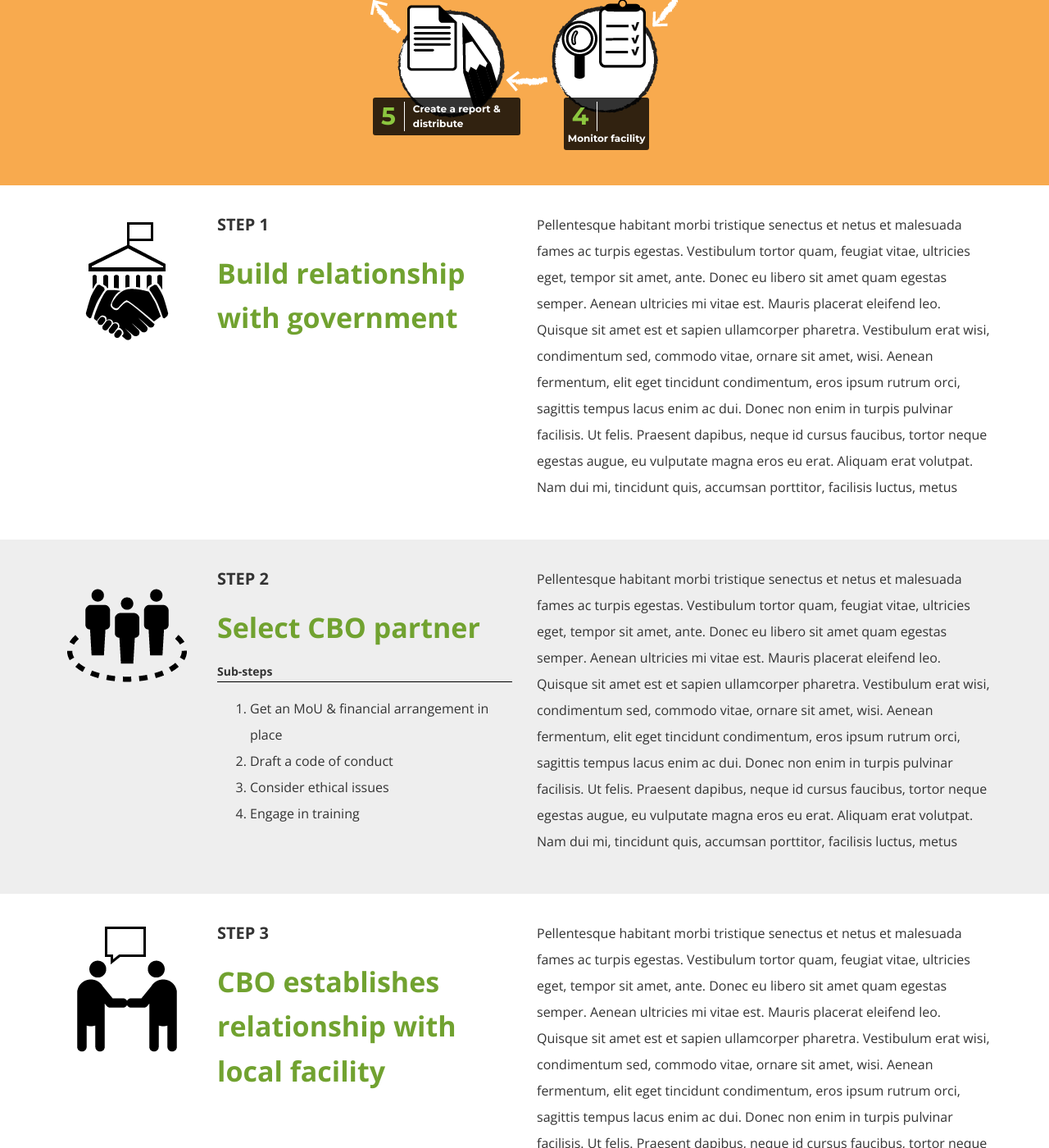
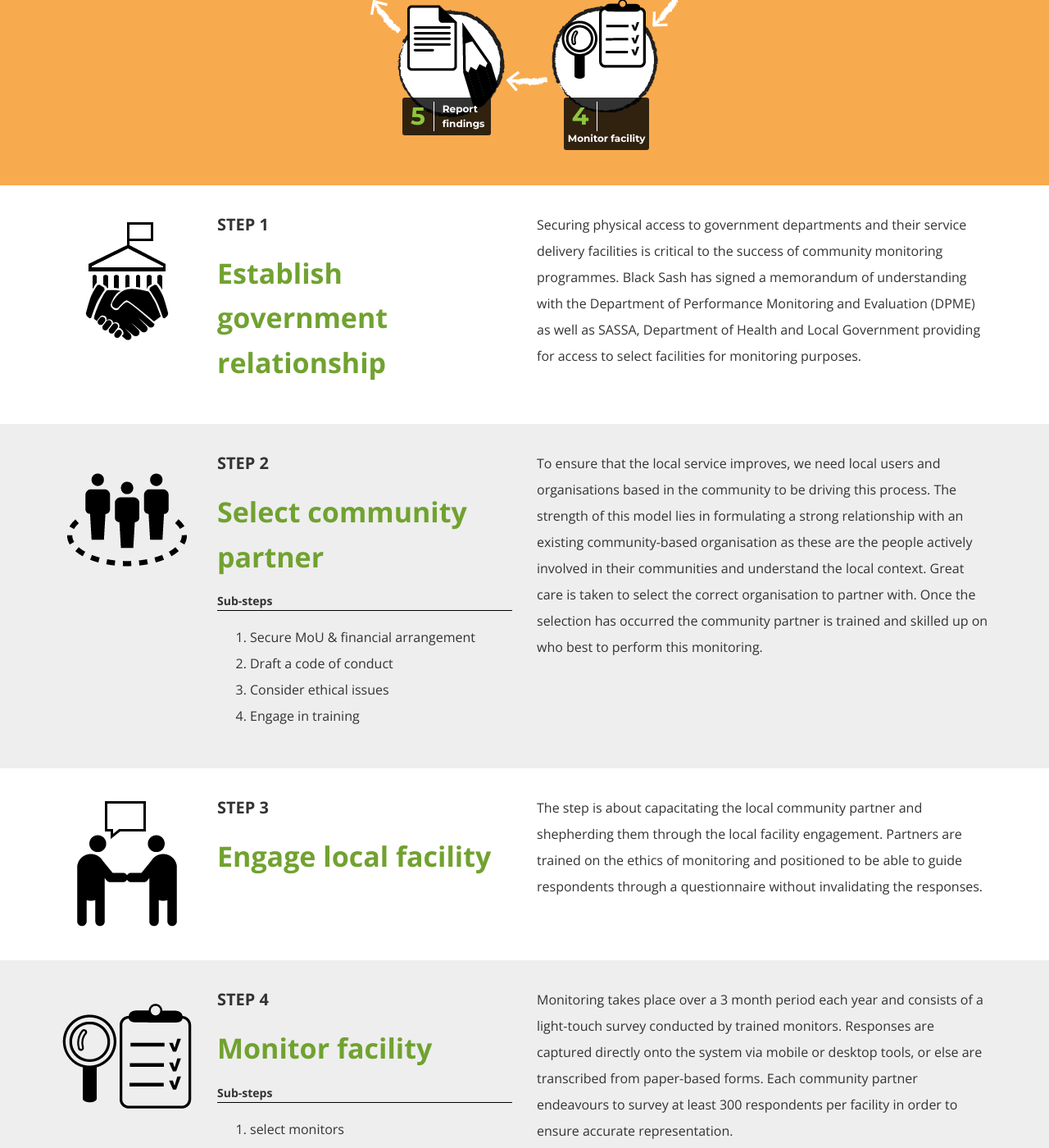
Before and after one commit to Code4SA/cbm-designs, a Jekyll site: the page built from about.html, in a window 1280 px wide and 1400 px high, scrolled down 1867 px. Shown: the whole window at 82% size. Built offline with Jekyll 4.4.1, drawn with Linux system fonts in a browser that asks for light colours; nearby versions of some CDN libraries; some of the changed text lies outside the part shown.

Commit message:
copy changes on about page

```diff
--- a/about.html
+++ b/about.html
@@ -78,7 +78,7 @@ layout: default
             <div class="diagram-box" id="box-step1">
               <div class="diagram-caption">
                 <h1>1</h1>
-                <h2>Build relationship with government</h2>
+                <h2>Establish government relationship</h2>
               </div>
             </div>
           </a>
@@ -87,7 +87,7 @@ layout: default
             <div class="diagram-box" id="box-step2">
               <div class="diagram-caption">
                 <h1>2</h1>
-                <h2>Select CBO partner</h2>
+                <h2>Select community partner</h2>
               </div>
             </div>
           </a>
@@ -96,7 +96,7 @@ layout: default
             <div class="diagram-box" id="box-step3">
               <div class="diagram-caption">
                 <h1>3</h1>
-                <h2>CBO establishes relationship with local facility</h2>
+                <h2>Engage local facility</h2>
               </div>
             </div>
           </a>
@@ -114,7 +114,7 @@ layout: default
             <div class="diagram-box" id="box-step5">
               <div class="diagram-caption">
                 <h1>5</h1>
-                <h2>Create a report & distribute</h2>
+                <h2>Report findings</h2>
               </div>
             </div>
           </a>
@@ -137,9 +137,6 @@ layout: default
             </div>
           </a>
 
-          <div class="diagram-comment" id="feedback">
-            Lessons learnt from the process feed back into <span class="one-line">Step 1</span>
-          </div>
 
         </div>
       </div>
@@ -166,7 +163,7 @@ layout: default
             <a href="#government">
               <div class="diagram-caption">
                 <h1>1</h1>
-                <h2>Build relationship with government</h2>
+                <h2>Establish government relationship</h2>
               </div>
             </a>
           </div>
@@ -176,7 +173,7 @@ layout: default
             <a href="#cbo-partner">
               <div class="diagram-caption">
                 <h1>2</h1>
-                <h2>Select CBO partner</h2>
+                <h2>Select community partner</h2>
               </div>
             </a>
           </div>
@@ -186,7 +183,7 @@ layout: default
             <a href="#local-facility">
               <div class="diagram-caption">
                 <h1>3</h1>
-                <h2>CBO establishes relationship with local facility</h2>
+                <h2>Engage local facility</h2>
               </div>
             </a>
           </div>
@@ -206,7 +203,7 @@ layout: default
             <a href="#report">
               <div class="diagram-caption">
                 <h1>5</h1>
-                <h2>Create a report & distribute</h2>
+                <h2>Report findings</h2>
               </div>
             </a>
           </div>
@@ -248,10 +245,10 @@ layout: default
         </div>
         <div class="col-md-4">
           <h4 class="uppercase"><strong>Step 1</strong></h4>
-          <h2 class="text-secondary-dark"><strong>Build relationship with government</strong></h2>
+          <h2 class="text-secondary-dark"><strong>Establish government relationship</strong></h2>
         </div>
         <div class="col-md-6">
-        <p>Pellentesque habitant morbi tristique senectus et netus et malesuada fames ac turpis egestas. Vestibulum tortor quam, feugiat vitae, ultricies eget, tempor sit amet, ante. Donec eu libero sit amet quam egestas semper. Aenean ultricies mi vitae est. Mauris placerat eleifend leo. Quisque sit amet est et sapien ullamcorper pharetra. Vestibulum erat wisi, condimentum sed, commodo vitae, ornare sit amet, wisi. Aenean fermentum, elit eget tincidunt condimentum, eros ipsum rutrum orci, sagittis tempus lacus enim ac dui. Donec non enim in turpis pulvinar facilisis. Ut felis. Praesent dapibus, neque id cursus faucibus, tortor neque egestas augue, eu vulputate magna eros eu erat. Aliquam erat volutpat. Nam dui mi, tincidunt quis, accumsan porttitor, facilisis luctus, metus</p>
+        <p>Securing physical access to government departments and their service delivery facilities is critical to the success of community monitoring programmes. Black Sash has signed a memorandum of understanding with the Department of Performance Monitoring and Evaluation (DPME) as well as SASSA, Department of Health and Local Government providing for access to select facilities for monitoring purposes.  </p>
         </div>
       </div>
     </div>
@@ -267,17 +264,17 @@ layout: default
         </div>
         <div class="col-md-4">
           <h4 class="uppercase"><strong>Step 2</strong></h4>
-          <h2 class="text-secondary-dark"><strong>Select CBO partner</strong></h2>
+          <h2 class="text-secondary-dark"><strong>Select community partner</strong></h2>
           <h6 class="add-border-bottom"><strong>Sub-steps</strong></h6>
           <ol>
-            <li>Get an MoU & financial arrangement in place</li>
+            <li>Secure MoU & financial arrangement</li>
             <li>Draft a code of conduct</li>
             <li>Consider ethical issues</li>
             <li>Engage in training</li>
           </ol>
         </div>
         <div class="col-md-6">
-          <p>Pellentesque habitant morbi tristique senectus et netus et malesuada fames ac turpis egestas. Vestibulum tortor quam, feugiat vitae, ultricies eget, tempor sit amet, ante. Donec eu libero sit amet quam egestas semper. Aenean ultricies mi vitae est. Mauris placerat eleifend leo. Quisque sit amet est et sapien ullamcorper pharetra. Vestibulum erat wisi, condimentum sed, commodo vitae, ornare sit amet, wisi. Aenean fermentum, elit eget tincidunt condimentum, eros ipsum rutrum orci, sagittis tempus lacus enim ac dui. Donec non enim in turpis pulvinar facilisis. Ut felis. Praesent dapibus, neque id cursus faucibus, tortor neque egestas augue, eu vulputate magna eros eu erat. Aliquam erat volutpat. Nam dui mi, tincidunt quis, accumsan porttitor, facilisis luctus, metus</p>
+          <p>To ensure that the local service improves, we need local users and organisations based in the community to be driving this process. The strength of this model lies in formulating a strong relationship with an existing community-based organisation as these are the people actively involved in their communities and understand the local context. Great care is taken to select the correct organisation to partner with. Once the selection has occurred the community partner is trained and skilled up on who best to perform this monitoring.</p>
         </div>
       </div>
     </div>
@@ -293,10 +290,10 @@ layout: default
         </div>
         <div class="col-md-4">
           <h4 class="uppercase"><strong>Step 3</strong></h4>
-          <h2 class="text-secondary-dark"><strong>CBO establishes relationship with local facility</strong></h2>
+          <h2 class="text-secondary-dark"><strong>Engage local facility</strong></h2>
         </div>
         <div class="col-md-6">
-          <p>Pellentesque habitant morbi tristique senectus et netus et malesuada fames ac turpis egestas. Vestibulum tortor quam, feugiat vitae, ultricies eget, tempor sit amet, ante. Donec eu libero sit amet quam egestas semper. Aenean ultricies mi vitae est. Mauris placerat eleifend leo. Quisque sit amet est et sapien ullamcorper pharetra. Vestibulum erat wisi, condimentum sed, commodo vitae, ornare sit amet, wisi. Aenean fermentum, elit eget tincidunt condimentum, eros ipsum rutrum orci, sagittis tempus lacus enim ac dui. Donec non enim in turpis pulvinar facilisis. Ut felis. Praesent dapibus, neque id cursus faucibus, tortor neque egestas augue, eu vulputate magna eros eu erat. Aliquam erat volutpat. Nam dui mi, tincidunt quis, accumsan porttitor, facilisis luctus, metus</p>
+          <p>The step is about capacitating the local community partner and shepherding them through the local facility engagement. Partners are trained on the ethics of monitoring and positioned to be able to guide respondents through a questionnaire without invalidating the responses.</p>
         </div>
       </div>
     </div>
@@ -324,7 +321,7 @@ layout: default
           </ol>
         </div>
         <div class="col-md-6">
-          <p>Pellentesque habitant morbi tristique senectus et netus et malesuada fames ac turpis egestas. Vestibulum tortor quam, feugiat vitae, ultricies eget, tempor sit amet, ante. Donec eu libero sit amet quam egestas semper. Aenean ultricies mi vitae est. Mauris placerat eleifend leo. Quisque sit amet est et sapien ullamcorper pharetra. Vestibulum erat wisi, condimentum sed, commodo vitae, ornare sit amet, wisi. Aenean fermentum, elit eget tincidunt condimentum, eros ipsum rutrum orci, sagittis tempus lacus enim ac dui. Donec non enim in turpis pulvinar facilisis. Ut felis. Praesent dapibus, neque id cursus faucibus, tortor neque egestas augue, eu vulputate magna eros eu erat. Aliquam erat volutpat. Nam dui mi, tincidunt quis, accumsan porttitor, facilisis luctus, metus</p>
+          <p>Monitoring takes place over a 3 month period each year and consists of a light-touch survey conducted by trained monitors. Responses are captured directly onto the system via mobile or desktop tools, or else are transcribed from paper-based forms. Each community partner endeavours to survey at least 300 respondents per facility in order to ensure accurate representation.</p>
         </div>
       </div>
     </div>
@@ -340,7 +337,7 @@ layout: default
         </div>
         <div class="col-md-4">
           <h4 class="uppercase"><strong>Step 5</strong></h4>
-          <h2 class="text-secondary-dark"><strong>Create a report & distribute</strong></h2>
+          <h2 class="text-secondary-dark"><strong>Report findings</strong></h2>
           <h6 class="add-border-bottom"><strong>Sub-steps</strong></h6>
           <ol>
             <li>clean the data & analyse</li>
@@ -350,7 +347,7 @@ layout: default
           </ol>
         </div>
         <div class="col-md-6">
-          <p>Pellentesque habitant morbi tristique senectus et netus et malesuada fames ac turpis egestas. Vestibulum tortor quam, feugiat vitae, ultricies eget, tempor sit amet, ante. Donec eu libero sit amet quam egestas semper. Aenean ultricies mi vitae est. Mauris placerat eleifend leo. Quisque sit amet est et sapien ullamcorper pharetra. Vestibulum erat wisi, condimentum sed, commodo vitae, ornare sit amet, wisi. Aenean fermentum, elit eget tincidunt condimentum, eros ipsum rutrum orci, sagittis tempus lacus enim ac dui. Donec non enim in turpis pulvinar facilisis. Ut felis. Praesent dapibus, neque id cursus faucibus, tortor neque egestas augue, eu vulputate magna eros eu erat. Aliquam erat volutpat. Nam dui mi, tincidunt quis, accumsan porttitor, facilisis luctus, metus</p>
+          <p>In order to affect local change, it is vital that the results and output of the monitoring activities are presented back to the facility and its service users. This step is concerned with the analysis and packaging of these results. Each site is analysed and their results presented back to them by means of high-impact posters which are put up at the facility to give feedback to their users. In addition results are also packaged into a handout which is then used to plan the dialogues with.</p>
         </div>
       </div>
     </div>
@@ -376,8 +373,8 @@ layout: default
           </ol>
         </div>
         <div class="col-md-6">
-          <p>Pellentesque habitant morbi tristique senectus et netus et malesuada fames ac turpis egestas. Vestibulum tortor quam, feugiat vitae, ultricies eget, tempor sit amet, ante. Donec eu libero sit amet quam egestas semper. Aenean ultricies mi vitae est. Mauris placerat eleifend leo. Quisque sit amet est et sapien ullamcorper pharetra. Vestibulum erat wisi, condimentum sed, commodo vitae, ornare sit amet, wisi. Aenean fermentum, elit eget tincidunt condimentum, eros ipsum rutrum orci, sagittis tempus lacus enim ac dui. Donec non enim in turpis pulvinar facilisis. Ut felis. Praesent dapibus, neque id cursus faucibus, tortor neque egestas augue, eu vulputate magna eros eu erat. Aliquam erat volutpat. Nam dui mi, tincidunt quis, accumsan porttitor, facilisis luctus, metus</p>
-        </div>
+          <p>Dialogues are a platform for civil society, service users and government facilities to discuss the findings of the annual monitoring and together, form an improvement plan to address the concerns raised. This is a collaborative platform, facilitated by the community partner, from which a joint monitoring committee should be established, to track and monitor the improvement plan. Learnings from the current cycle are fed back to be taken into account when planning the next cycle. This ensures that the process is continually learning and improving and optimisations are realised as time progresses.</p>
+       </div>
       </div>
     </div>
   </div>
@@ -395,8 +392,8 @@ layout: default
           <h2 class="text-secondary-dark"><strong>Engage in advocacy</strong></h2>
         </div>
         <div class="col-md-6">
-          <p>Pellentesque habitant morbi tristique senectus et netus et malesuada fames ac turpis egestas. Vestibulum tortor quam, feugiat vitae, ultricies eget, tempor sit amet, ante. Donec eu libero sit amet quam egestas semper. Aenean ultricies mi vitae est. Mauris placerat eleifend leo. Quisque sit amet est et sapien ullamcorper pharetra. Vestibulum erat wisi, condimentum sed, commodo vitae, ornare sit amet, wisi. Aenean fermentum, elit eget tincidunt condimentum, eros ipsum rutrum orci, sagittis tempus lacus enim ac dui. Donec non enim in turpis pulvinar facilisis. Ut felis. Praesent dapibus, neque id cursus faucibus, tortor neque egestas augue, eu vulputate magna eros eu erat. Aliquam erat volutpat. Nam dui mi, tincidunt quis, accumsan porttitor, facilisis luctus, metus</p>
-        </div>
+          <p>It is often the case that issues raised at a local level needed provincial or even national engagement in order to address the systemic concern. We see the results of the annual monitoring surveys as providing a good indicator of the overall wellbeing of the system, but recognise that more focused campaigns will be required to address the issues at the correct level. This is where our advocacy step fits into the larger CBM model. CBM also ensures there is data behind evidence-drive advocacy.</p>
+       </div>
       </div>
     </div>
   </div>
--- a/index.html
+++ b/index.html
@@ -8,8 +8,8 @@ layout: default
     <div class="container">
       <div class="row">
         <div class="col-md-8 col-md-offset-2">
-          <h2><strong>Citizen Based Monitoring</strong> helps communities improve government service delivery.</h2>
-          <a href="about.html" class="btn btn-primary btn-lg uppercase">Learn about CBM</a>
+          <p>Citizens and public service users are active holders of fundamental rights and not merely passive users of public services. <strong>Citizen-based monitoring (CBM)</strong> allows civil society to  gather and analyse information from the service users’ points of view to provide a strong body of evidence to take back to government and, where necessary, into the public domain, in order to better the delivery of services where needed and to acknowledge good service where it is provided.</p>
+          <a href="about.html" class="btn btn-primary btn-lg uppercase">Learn about why we do it</a>
         </div>
       </div>
     </div>
```
